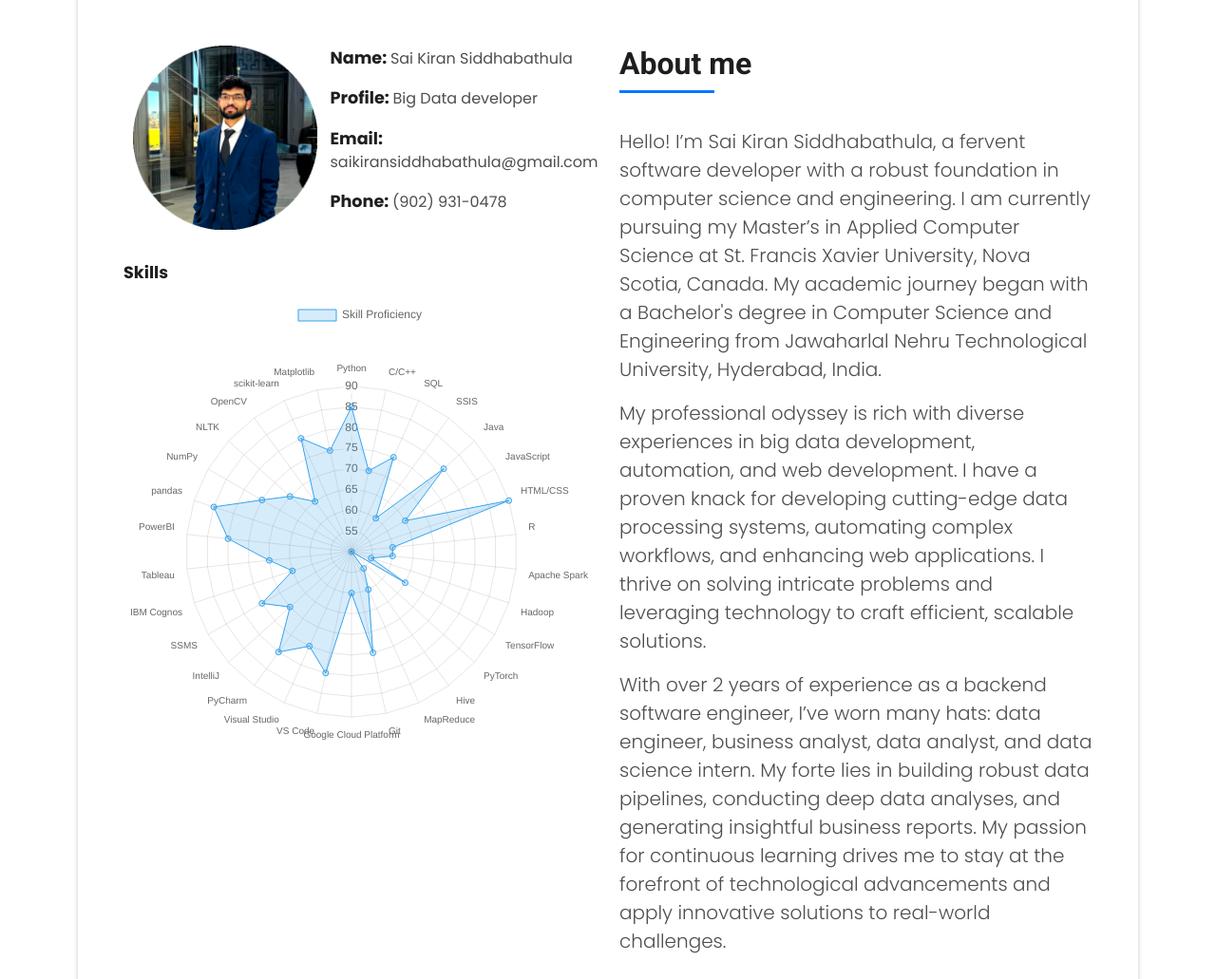
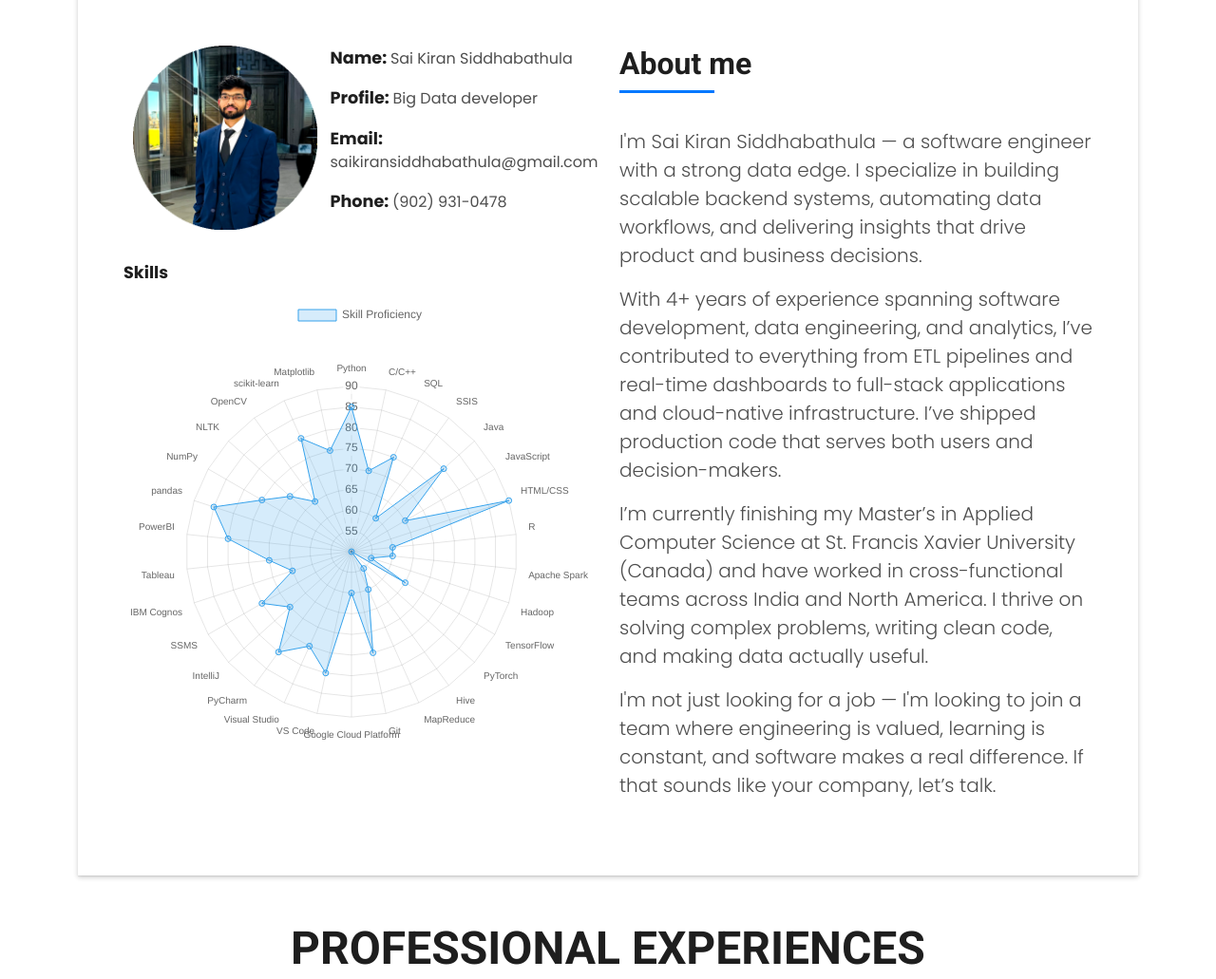
Before and after one commit to Saikiransiddhabathula/saikiransiddhabathula.github.io, a plain HTML site: page index.html in a window 1280 px wide. Shown: the part 880-1911 px from the top of the page at 95% size. Drawn offline with nearby package versions, Linux system fonts and the light colour scheme.

Commit message:
Update index.html

```diff
--- a/index.html
+++ b/index.html
@@ -161,20 +161,26 @@
                       </h5>
                     </div>
                     <p class="lead">
-                      Hello! I’m Sai Kiran Siddhabathula, a fervent software developer with a robust foundation in computer science and engineering.
-                      I am currently pursuing my Master’s in Applied Computer Science at St. Francis Xavier University, Nova Scotia, Canada.
-                      My academic journey began with a Bachelor's degree in Computer Science and Engineering from Jawaharlal Nehru Technological University, Hyderabad, India.
+                    I'm Sai Kiran Siddhabathula — a software engineer with a strong data edge.
+                      I specialize in building scalable backend systems, automating data workflows,
+                      and delivering insights that drive product and business decisions.
                     </p>
+
                     <p class="lead">
-                      My professional odyssey is rich with diverse experiences in big data development, automation, and web development.
-                      I have a proven knack for developing cutting-edge data processing systems, automating complex workflows, and enhancing web applications.
-                      I thrive on solving intricate problems and leveraging technology to craft efficient, scalable solutions.
+                    With 4+ years of experience spanning software development, data engineering, and analytics,
+                      I’ve contributed to everything from ETL pipelines and real-time dashboards to full-stack applications and cloud-native infrastructure.
+                      I’ve shipped production code that serves both users and decision-makers.
                     </p>
+
                     <p class="lead">
-                      With over 2 years of experience as a backend software engineer, I’ve worn many hats: data engineer, business analyst, data analyst,
-                      and data science intern. My forte lies in building robust data pipelines, conducting deep data analyses, and generating insightful
-                      business reports. My passion for continuous learning drives me to stay at the forefront of technological advancements and apply
-                      innovative solutions to real-world challenges.
+                    I’m currently finishing my Master’s in Applied Computer Science at St. Francis Xavier University (Canada) and
+                      have worked in cross-functional teams across India and North America. I thrive on solving complex problems,
+                      writing clean code, and making data actually useful.
+                    </p>
+
+                    <p class="lead">
+                    I'm not just looking for a job — I'm looking to join a team where engineering is valued, learning is constant,
+                      and software makes a real difference. If that sounds like your company, let’s talk.
                     </p>
                   </div>
                 </div>
```
